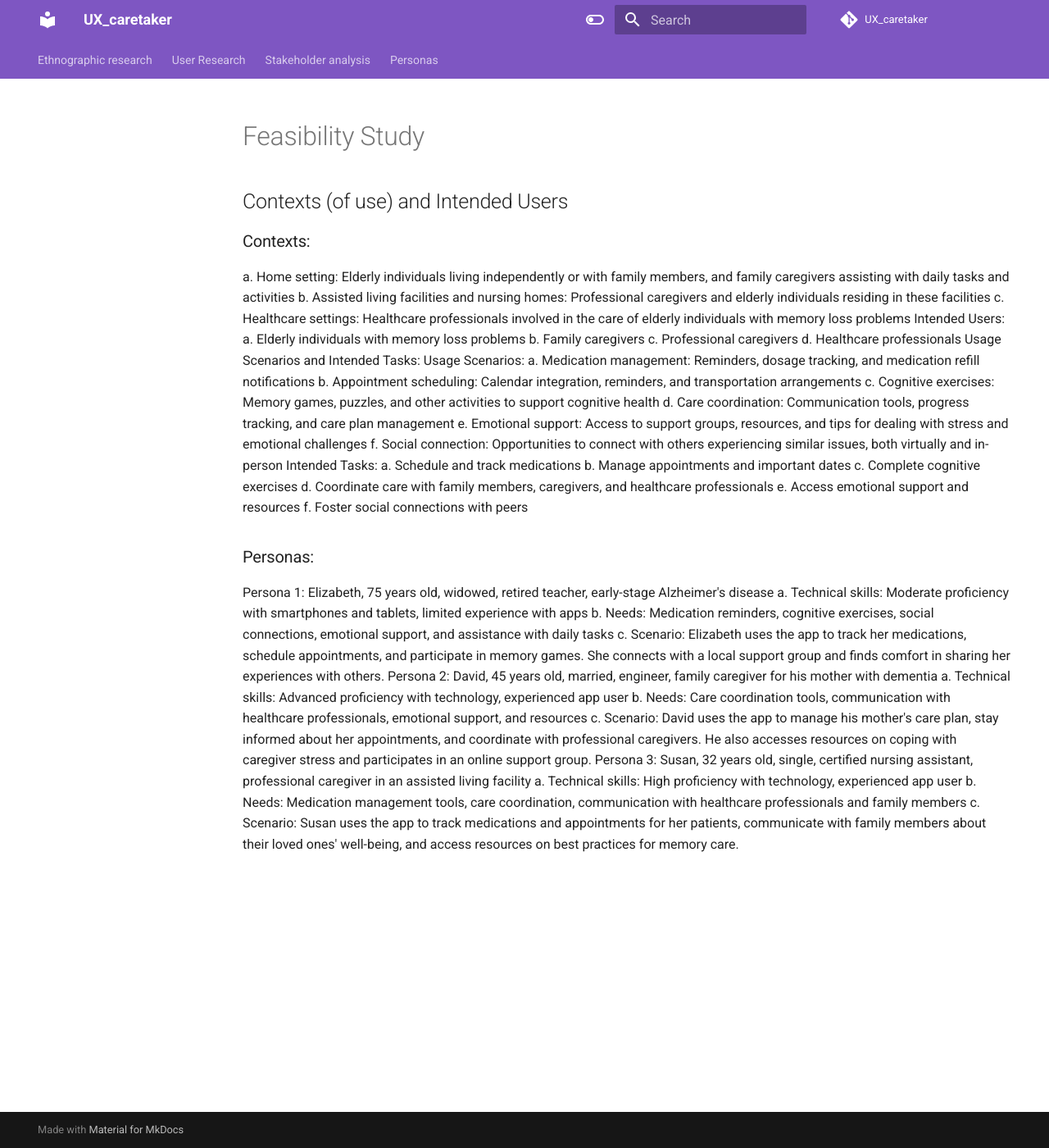
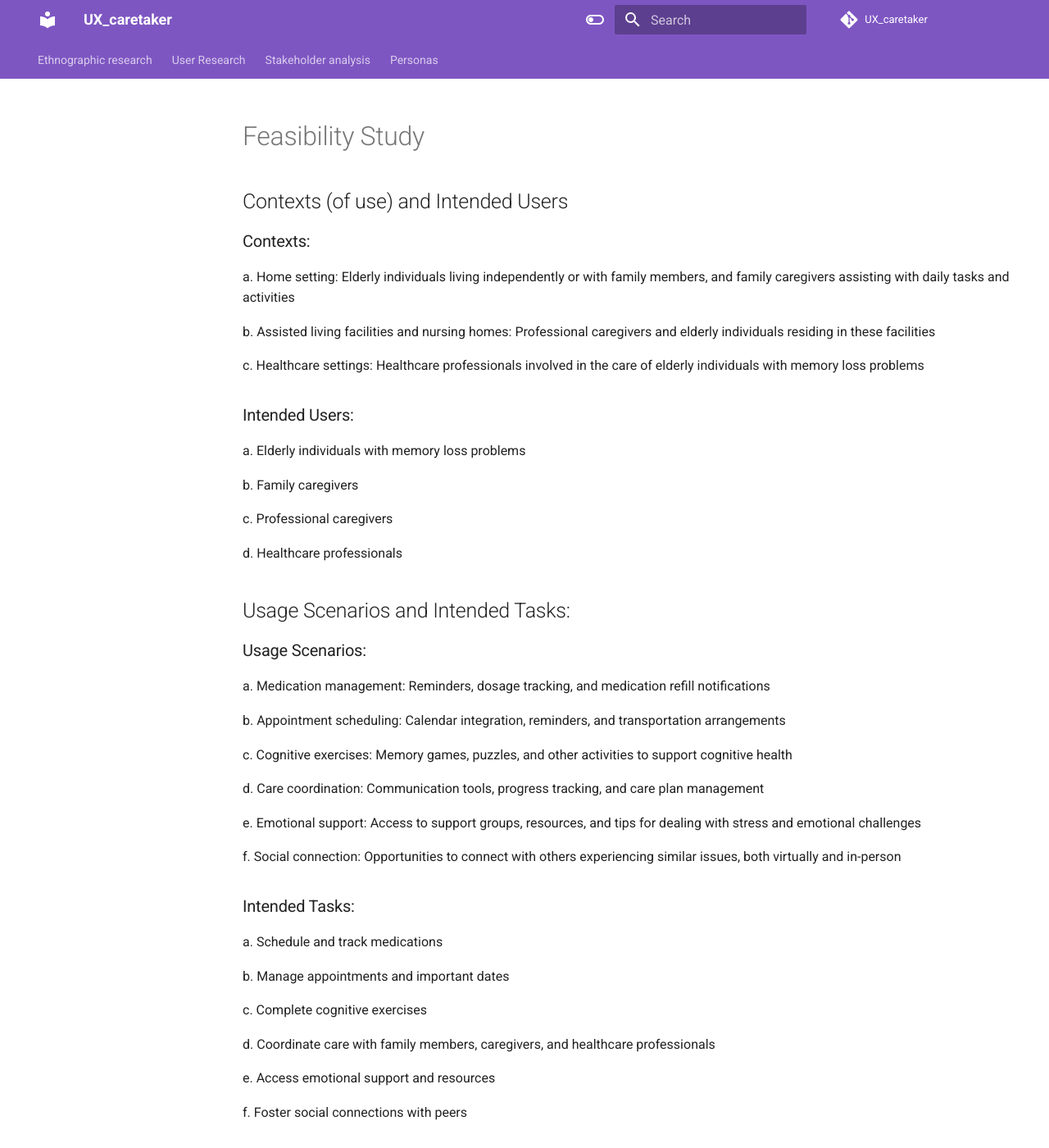
Before and after one commit to teragramgius/GherryPlus, an MkDocs documentation site: the page built from docs/feasibilitystudy.md, in a window 1280 px wide and 1400 px high. Shown: the whole window at 82% size. Built offline with MkDocs 1.6.1 and Material for MkDocs 9.7.7, drawn with Linux system fonts in a browser that asks for light colours; comment, search, counter and statistics services are not loaded; the version menu is left out; some of the changed text lies outside the part shown.

Commit message:
Update feasibilitystudy.md

```diff
--- a/docs/feasibilitystudy.md
+++ b/docs/feasibilitystudy.md
@@ -3,40 +3,74 @@
 
 ### Contexts:
 a. Home setting: Elderly individuals living independently or with family members, and family caregivers assisting with daily tasks and activities
+
 b. Assisted living facilities and nursing homes: Professional caregivers and elderly individuals residing in these facilities
+
 c. Healthcare settings: Healthcare professionals involved in the care of elderly individuals with memory loss problems
-Intended Users:
+
+
+### Intended Users:
 a. Elderly individuals with memory loss problems
+
 b. Family caregivers
+
 c. Professional caregivers
+
 d. Healthcare professionals
-Usage Scenarios and Intended Tasks:
-Usage Scenarios:
+
+
+## Usage Scenarios and Intended Tasks:
+
+### Usage Scenarios:
 a. Medication management: Reminders, dosage tracking, and medication refill notifications
+
 b. Appointment scheduling: Calendar integration, reminders, and transportation arrangements
+
 c. Cognitive exercises: Memory games, puzzles, and other activities to support cognitive health
+
 d. Care coordination: Communication tools, progress tracking, and care plan management
+
 e. Emotional support: Access to support groups, resources, and tips for dealing with stress and emotional challenges
+
 f. Social connection: Opportunities to connect with others experiencing similar issues, both virtually and in-person
-Intended Tasks:
+
+
+### Intended Tasks:
 a. Schedule and track medications
+
 b. Manage appointments and important dates
+
 c. Complete cognitive exercises
+
 d. Coordinate care with family members, caregivers, and healthcare professionals
+
 e. Access emotional support and resources
+
 f. Foster social connections with peers
 
 
-### Personas:
-Persona 1: Elizabeth, 75 years old, widowed, retired teacher, early-stage Alzheimer's disease
+## Personas:
+### Persona 1: Elizabeth, 75 years old, widowed, retired teacher, early-stage Alzheimer's disease
+
 a. Technical skills: Moderate proficiency with smartphones and tablets, limited experience with apps
+
 b. Needs: Medication reminders, cognitive exercises, social connections, emotional support, and assistance with daily tasks
+
 c. Scenario: Elizabeth uses the app to track her medications, schedule appointments, and participate in memory games. She connects with a local support group and finds comfort in sharing her experiences with others.
-Persona 2: David, 45 years old, married, engineer, family caregiver for his mother with dementia
+
+### Persona 2: David, 45 years old, married, engineer, family caregiver for his mother with dementia
+
 a. Technical skills: Advanced proficiency with technology, experienced app user
+
 b. Needs: Care coordination tools, communication with healthcare professionals, emotional support, and resources
+
 c. Scenario: David uses the app to manage his mother's care plan, stay informed about her appointments, and coordinate with professional caregivers. He also accesses resources on coping with caregiver stress and participates in an online support group.
-Persona 3: Susan, 32 years old, single, certified nursing assistant, professional caregiver in an assisted living facility
+
+
+### Persona 3: Susan, 32 years old, single, certified nursing assistant, professional caregiver in an assisted living facility
+
 a. Technical skills: High proficiency with technology, experienced app user
+
 b. Needs: Medication management tools, care coordination, communication with healthcare professionals and family members
+
 c. Scenario: Susan uses the app to track medications and appointments for her patients, communicate with family members about their loved ones' well-being, and access resources on best practices for memory care.
```
